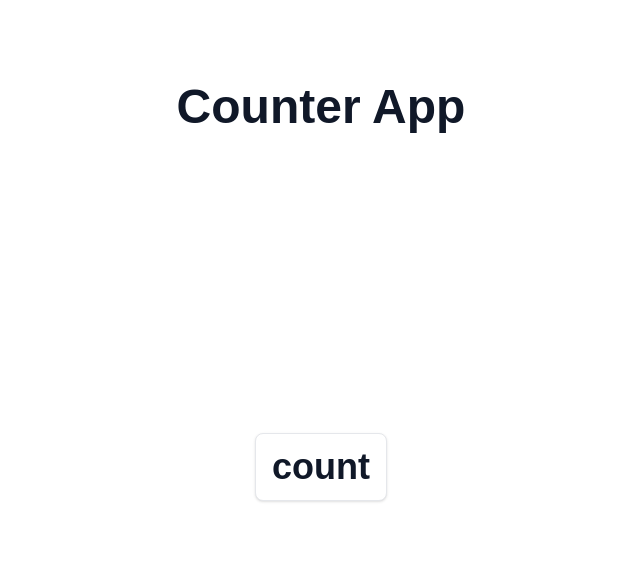
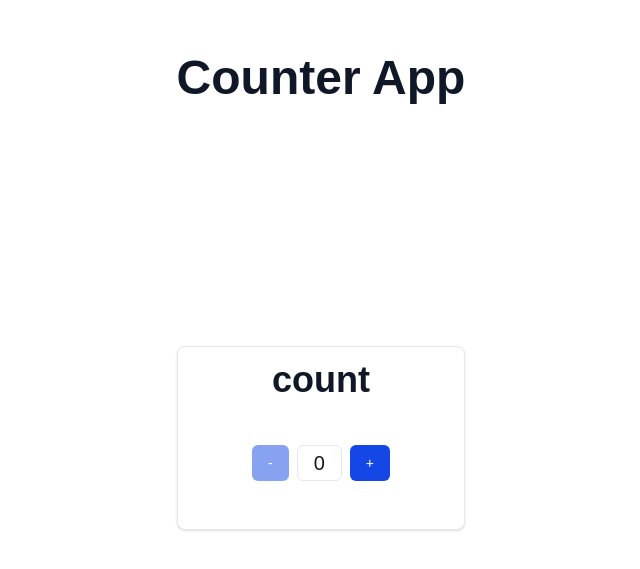
Before and after one commit to kesav424/react-challenge, a Next.js app: page /counter in a window 1280 px wide. Shown: the part 111-680 px from the top of the page, without its empty margins (319-959 px from the left). Built offline with nearby package versions, Linux system fonts and the light colour scheme.

Commit message:
couter app done

```diff
--- a/package.json
+++ b/package.json
@@ -9,6 +9,7 @@
     "lint": "next lint"
   },
   "dependencies": {
+    "class-variance-authority": "^0.7.1",
     "clsx": "^2.1.1",
     "next": "15.4.5",
     "react": "19.1.0",
--- a/src/_components/Button.tsx
+++ b/src/_components/Button.tsx
@@ -1,8 +1,46 @@
-import React from 'react'
 
-function Button() {
+import { cva, VariantProps } from 'class-variance-authority';
+import React, { ComponentProps } from 'react'
+
+interface ButtomProps extends ComponentProps<'button'>, VariantProps<typeof buttonVariants> {
+    className?: string;
+    children: React.ReactNode
+}
+
+export const buttonVariants = cva(
+    "inline-flex items-center justify-center gap-2 whitespace-nowrap rounded-md text-sm font-medium transition-all disabled:pointer-events-none disabled:opacity-50 [&_svg]:pointer-events-none [&_svg:not([class*='size-'])]:size-4 shrink-0 [&_svg]:shrink-0 outline-none focus-visible:border-ring focus-visible:ring-ring/50 focus-visible:ring-[3px] aria-invalid:ring-destructive/20 dark:aria-invalid:ring-destructive/40 aria-invalid:border-destructive",
+    {
+        variants: {
+            variant: {
+                default:
+                    "text-white bg-blue-700 hover:bg-blue-800 focus:ring-4 focus:ring-blue-300   dark:bg-blue-600 dark:hover:bg-blue-700 focus:outline-none dark:focus:ring-blue-800",
+                grey:
+                    "text-gray-900 focus:outline-none bg-white  border border-gray-200 hover:bg-gray-100 hover:text-blue-700 focus:z-10 focus:ring-4 focus:ring-gray-100 dark:focus:ring-gray-700 dark:bg-gray-800 dark:text-gray-400 dark:border-gray-600 dark:hover:text-white dark:hover:bg-gray-700",
+                outline:
+                    'bg-gray-800 hover:bg-gray-900 focus:outline-none focus:ring-4 focus:ring-gray-300 font-medium rounded-lg dark:bg-gray-800 dark:text-white dark:border-gray-600 dark:hover:bg-gray-700 dark:hover:border-gray-600 dark:focus:ring-gray-700',
+                link: "text-black underline-offset-4 hover:underline",
+            },
+            size: {
+                default: "h-9 px-4 py-2 has-[>svg]:px-3",
+                sm: "h-8 rounded-md gap-1.5 px-3 has-[>svg]:px-2.5",
+                lg: "h-10 rounded-md px-6 has-[>svg]:px-4",
+                icon: "size-9",
+            },
+        },
+        defaultVariants: {
+            variant: "default",
+            size: "default",
+        },
+    }
+)
+
+function Button(props: ButtomProps) {
+    const { className = "", children, variant, size, ...rest } = props
     return (
-        <div>Button</div>
+        <button className={buttonVariants({ variant, size, class: className })}
+            {...rest}>
+            {children}
+        </button>
     )
 }
 
--- a/src/_components/Title.tsx
+++ b/src/_components/Title.tsx
@@ -24,7 +24,7 @@ const title = tv({
     },
 });
 function Title(props: PageTitle) {
-    const { tag: Tag = 'h1', children, className = "" } = props
+    const { tag: Tag = 'h1', children, className = " " } = props
     return (
         <Tag className={title({ tag: Tag, class: className })}>{children}</Tag>
     )
--- a/src/_views/Counter/Counter.tsx
+++ b/src/_views/Counter/Counter.tsx
@@ -1,15 +1,61 @@
-
+'use client'
 import React from 'react'
 import Card from './_components/Card'
 import Title from '@/_components/Title'
+import Button, { buttonVariants } from '@/_components/Button'
 
+export const int = 0;
 function Counter() {
+
+    const [count, setCount] = React.useState<number>(0)
+
+
+    const handleIncrement = () => {
+        setCount(prev => prev + 1)
+    }
+
+    const handleDecrement = () => {
+        if (count < 1) return
+        setCount(prev => prev - 1)
+    }
+
     return (
         <div className='flex flex-col justify-around items-center h-full'>
             <Title className='text-center'>
                 Counter App
             </Title>
-            <Card />
+            <Card className='min-w-2xs'>
+                <Title tag='h2' className='text-center'>
+                    count
+                </Title>
+                <div className='flex gap-2 py-10 justify-center'
+                    role="region"
+                    aria-labelledby="counter-value">
+                    <Button
+                        disabled={count < 1}
+                        onClick={handleDecrement}
+                        aria-label="Decrease count"
+                        title="Decrease count"
+                    >
+                        -
+                    </Button>
+                    <div
+                        className={buttonVariants({ className: 'text-xl', variant: 'grey' })}
+                        role="status"
+                        aria-live="polite"
+                        aria-label={`Current count is ${count}`}
+                    >
+                        {count}
+                    </div>
+                    <Button
+                        onClick={handleIncrement}
+                        aria-label="Increase count"
+                        title="Increase count"
+                    >
+                        +
+                    </Button>
+                </div>
+            </Card>
         </div>
     )
 }
--- a/src/_views/Counter/_components/Card.tsx
+++ b/src/_views/Counter/_components/Card.tsx
@@ -1,15 +1,23 @@
-import Title from '@/_components/Title'
-import clsx from 'clsx'
-import React from 'react'
+import React from 'react';
+import clsx from 'clsx';
+import { cn } from '@/_utils/tailwind.utils';
 
-function Card() {
-    return (
-        <div className={clsx(["max-w-sm bg-white border border-gray-200 rounded-lg shadow-sm dark:bg-gray-800 dark:border-gray-700"], ['px-4 py-2'])}>
-            <Title tag='h2' className='text-center'>
-                count
-            </Title>
-        </div>
-    )
+interface CardProps {
+    children: React.ReactNode;
+    className?: string;
 }
 
-export default Card
+function Card({ children, className }: CardProps) {
+    return (
+        <div
+            className={cn(
+                "max-w-sm bg-white border border-gray-200 rounded-lg shadow-sm dark:bg-gray-800 dark:border-gray-700 px-4 py-2",
+                className
+            )}
+        >
+            {children}
+        </div>
+    );
+}
+
+export default Card;
--- a/src/app/counter/page.tsx
+++ b/src/app/counter/page.tsx
@@ -1,6 +1,10 @@
 import Counter from '@/_views/Counter/Counter'
+import { Metadata } from 'next';
 
-
+export const metadata: Metadata = {
+    title: "Counter App",
+    description: "Counter App using useState",
+};
 const page = () => {
     return (
         <Counter />
--- a/src/app/layout.tsx
+++ b/src/app/layout.tsx
@@ -17,6 +17,8 @@ export const metadata: Metadata = {
   description: "Generated by create next app",
 };
 
+
+
 export default function RootLayout({
   children,
 }: Readonly<{
```
Also changed, not shown: 1 other file (tests, documents, lock files or other folders).
